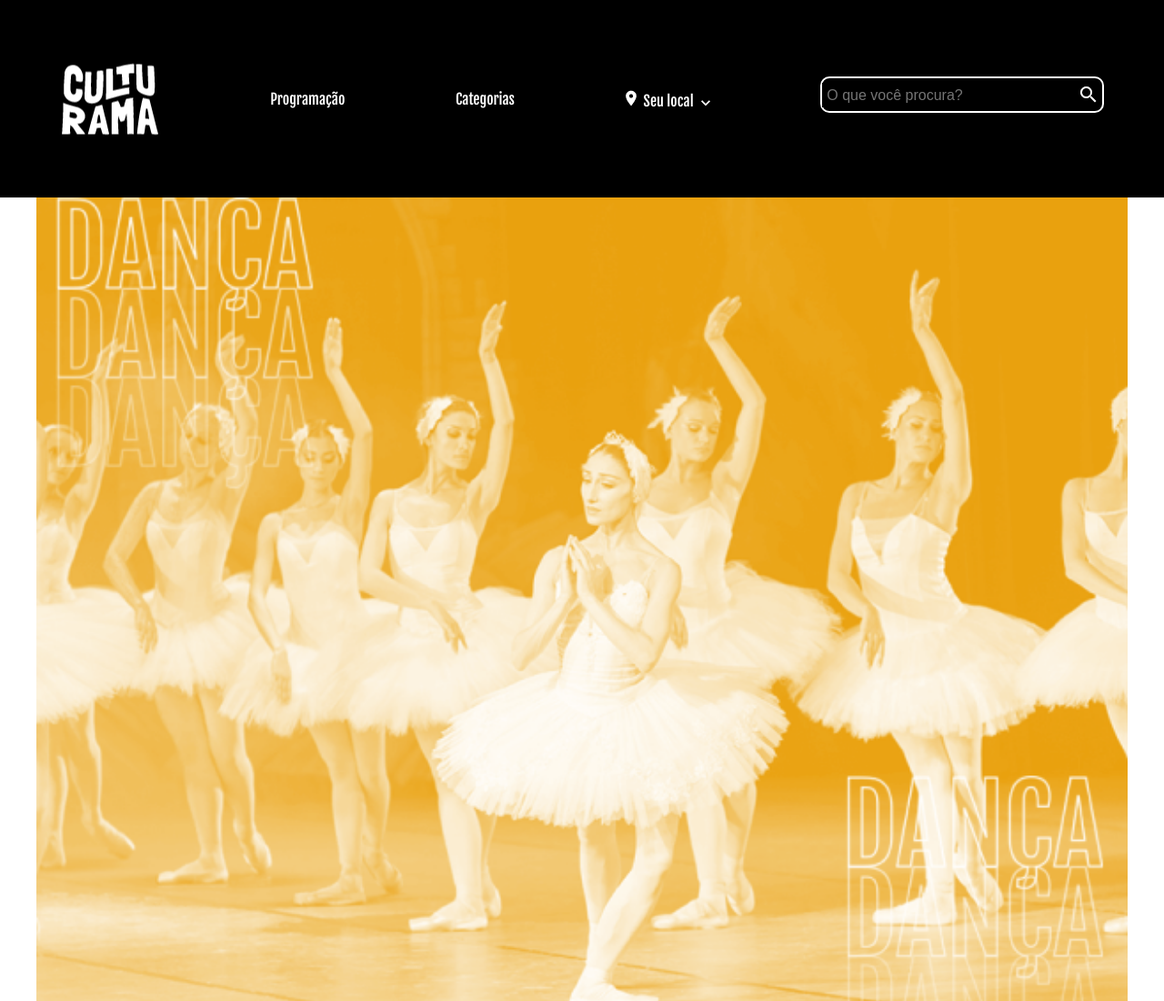
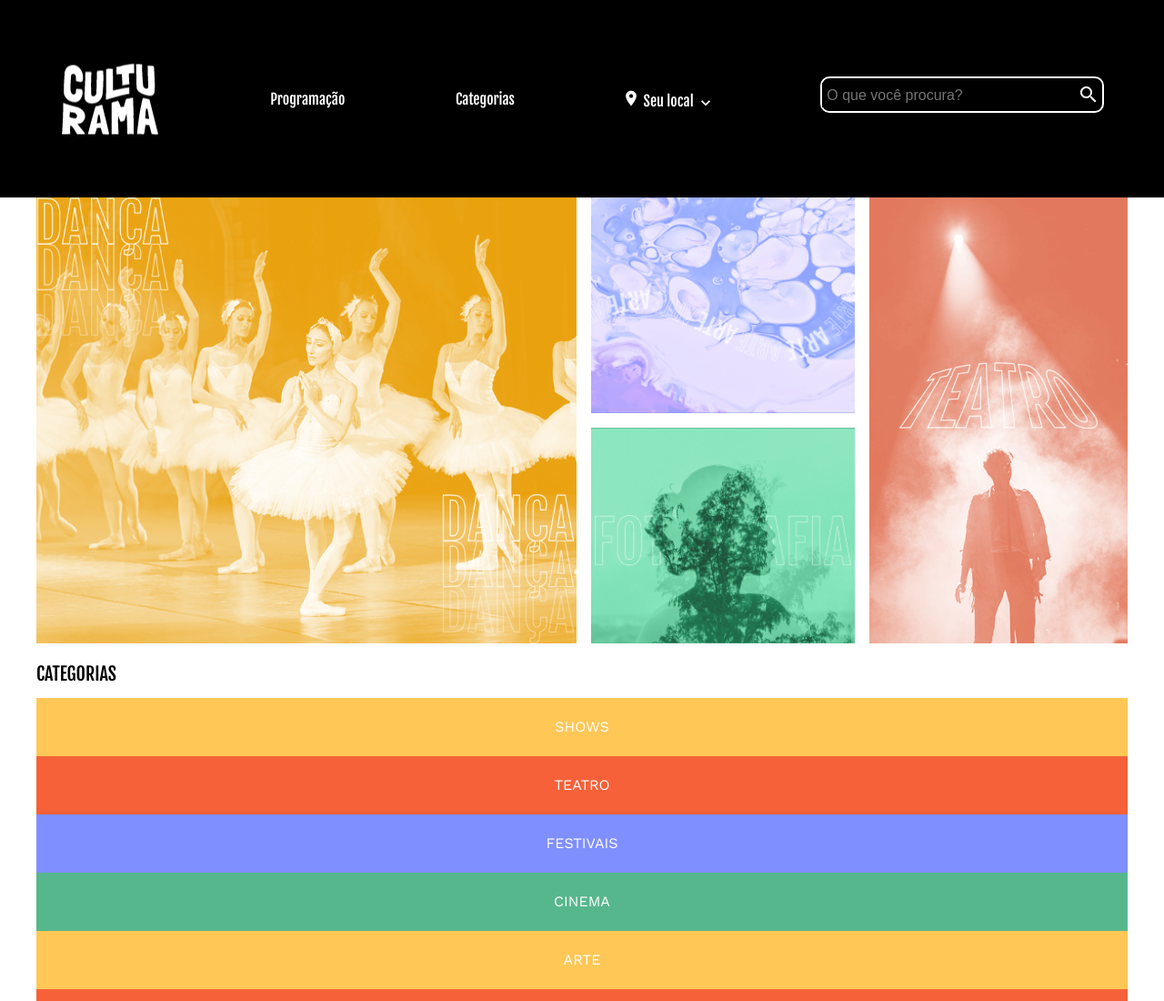
Before and after one commit to Gabriel17B/projeto-culturama, a plain HTML site: page index.html in a window 1280 px wide. Shown: the top 1100 px of the page at 91% size. Drawn offline with nearby package versions, Linux system fonts and the light colour scheme.

Commit message:
Estilização responsiva do banner concluída

```diff
--- /dev/null
+++ b/assets/style/grid.css
@@ -0,0 +1,23 @@
+.banner {
+    display: grid;
+    gap: 1rem;
+}
+
+.banner img:nth-child(1) {
+    grid-column: 1/3;
+}
+
+.banner img:nth-child(4) {
+    grid-column: 2/3;
+    grid-row: 2/4;
+}
+
+@media screen and (min-width: 720px) {
+    .banner img:nth-child(1) {
+        grid-area: 1 / 1 / 3 / 2;
+    }
+
+    .banner img:nth-child(4) {
+        grid-area: 1 / 3 / 3 / 4;
+    }
+}
--- a/index.html
+++ b/index.html
@@ -11,6 +11,7 @@
         integrity="sha512-NmLkDIU1C/C88wi324HBc+S2kLhi08PN5GDeUVVVC/BVt/9Izdsc9SVeVfA1UZbY3sHUlDSyRXhCzHfr6hmPPw=="
         crossorigin="anonymous" referrerpolicy="no-referrer" />
     <link rel="shortcut icon" href="./assets/img/Favicon2.png" type="image/x-icon">
+    <link rel="stylesheet" href="./assets/style/grid.css">
     <link rel="stylesheet" href="./assets/style/flex.css">
     <link rel="stylesheet" href="./assets/style/style.css">
 </head>
```
